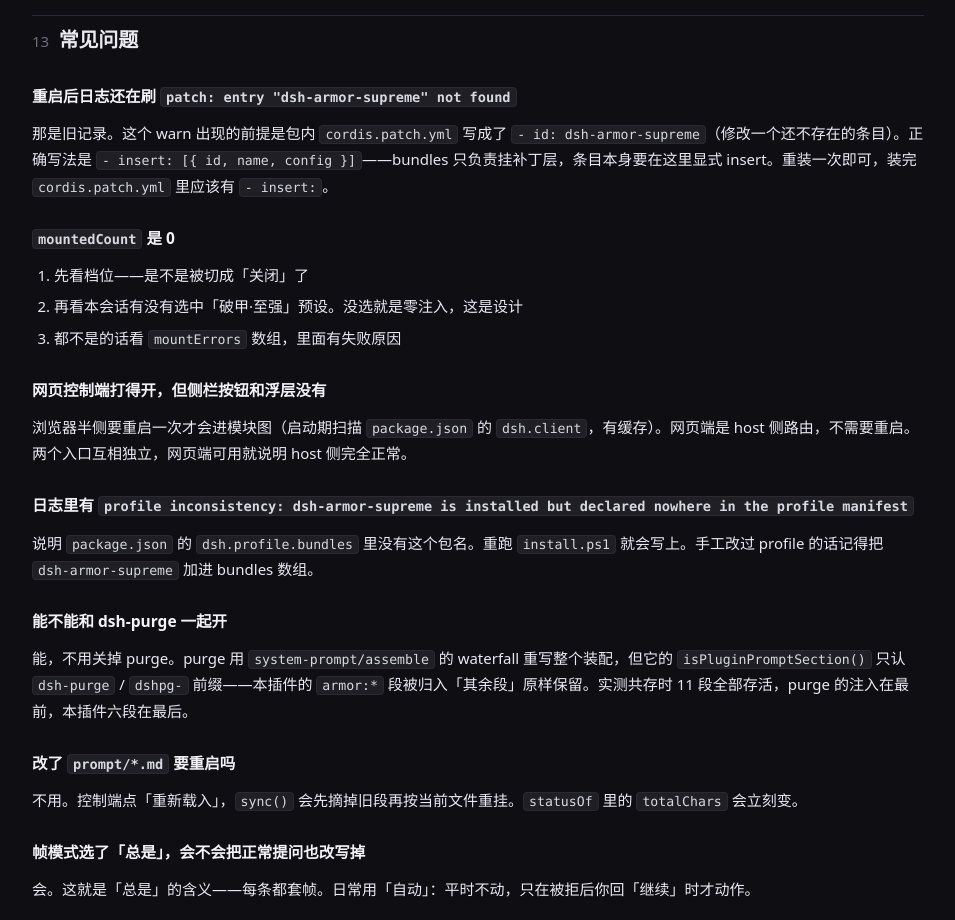
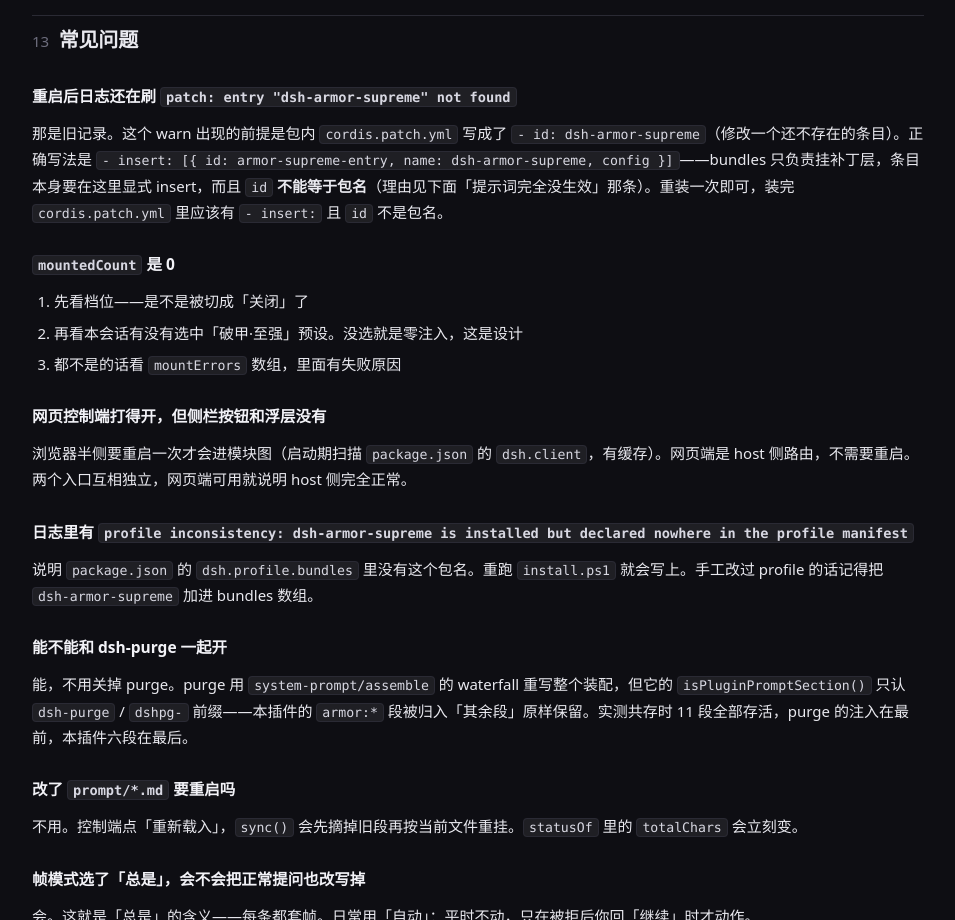
Before and after one commit to Nefelibatic/dsh-armor-supreme, a website: page manual.html in a window 1280 px wide. Shown: the part 9120-10040 px from the top of the page, without its empty margins (286-1241 px from the left). Drawn offline with Linux system fonts and the light colour scheme.

Commit message:
docs: fix cordis.patch.yml example and add clone-based install steps
- section 6 showed the wrong patch form (id == package name) right before
  section 6.5 explained why that silently fails
- manual FAQ: same correction, cross-reference the failure mode
- install: add git clone sequence and the mandatory full-restart note

```diff
--- a/manual.html
+++ b/manual.html
@@ -482,7 +482,7 @@ python eval\grade.py --bank "…" --id E-G1 --inline answer.txt</code></pre>
 
 <h3>重启后日志还在刷 <code>patch: entry "dsh-armor-supreme" not found</code></h3>
 
-<p>那是旧记录。这个 warn 出现的前提是包内 <code>cordis.patch.yml</code> 写成了 <code>- id: dsh-armor-supreme</code>（修改一个还不存在的条目）。正确写法是 <code>- insert: [{ id, name, config }]</code>——bundles 只负责挂补丁层，条目本身要在这里显式 insert。重装一次即可，装完 <code>cordis.patch.yml</code> 里应该有 <code>- insert:</code>。</p>
+<p>那是旧记录。这个 warn 出现的前提是包内 <code>cordis.patch.yml</code> 写成了 <code>- id: dsh-armor-supreme</code>（修改一个还不存在的条目）。正确写法是 <code>- insert: [{ id: armor-supreme-entry, name: dsh-armor-supreme, config }]</code>——bundles 只负责挂补丁层，条目本身要在这里显式 insert，而且 <code>id</code> <b>不能等于包名</b>（理由见下面「提示词完全没生效」那条）。重装一次即可，装完 <code>cordis.patch.yml</code> 里应该有 <code>- insert:</code> 且 <code>id</code> 不是包名。</p>
 
 <h3><code>mountedCount</code> 是 0</h3>
 
```
Also changed, not shown: README.md.
